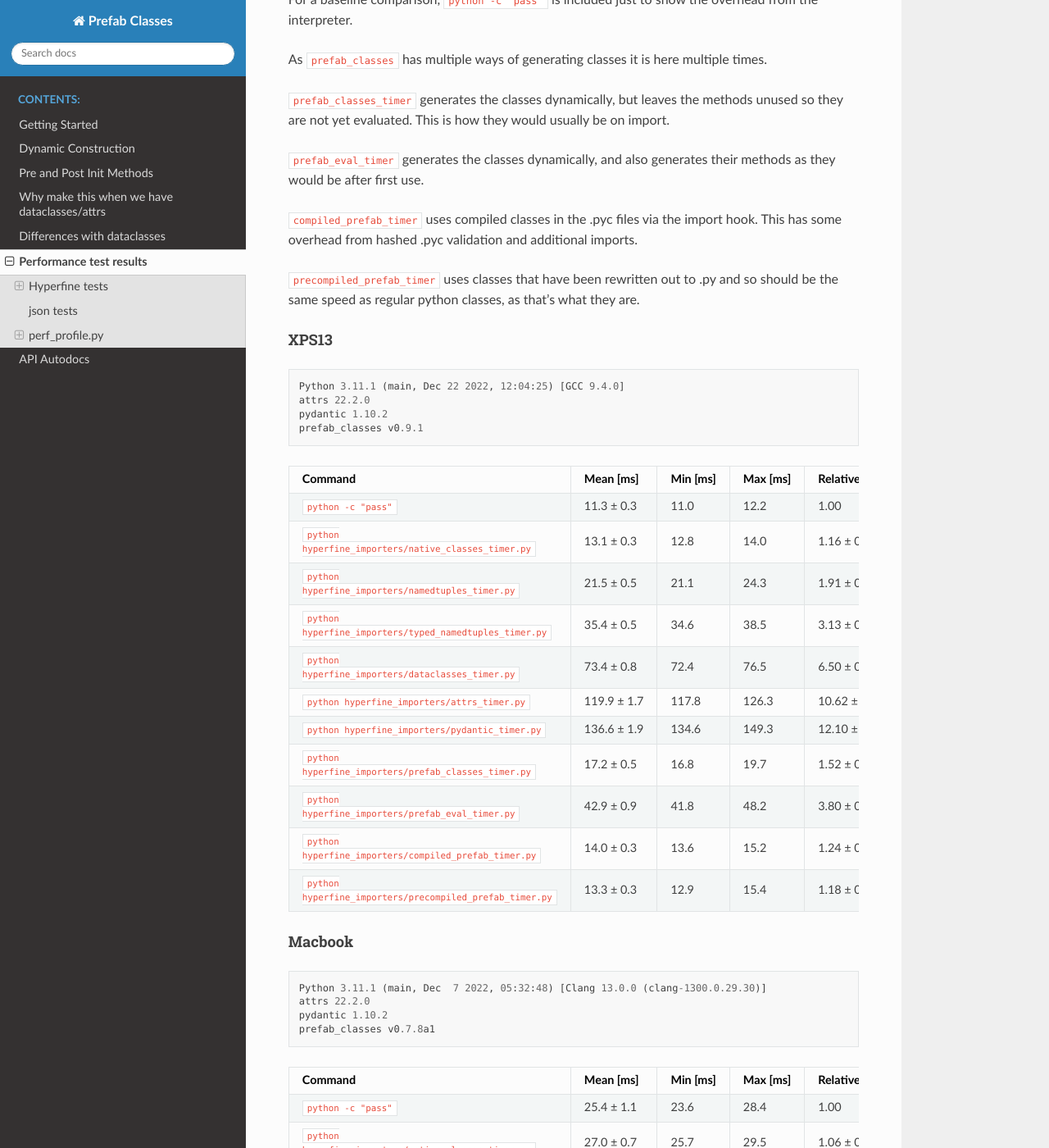
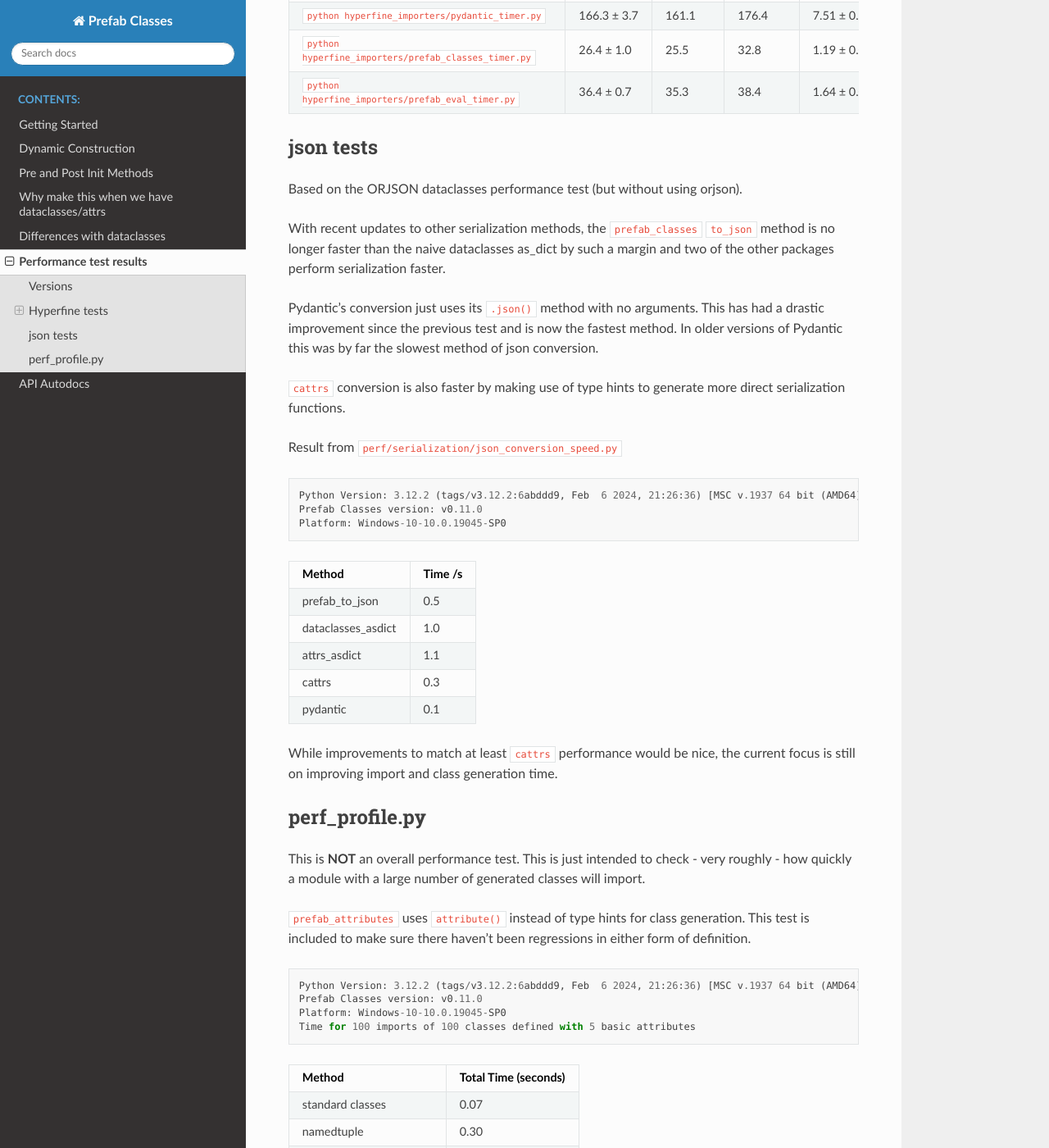
Before and after one commit to DavidCEllis/PrefabClasses, a Sphinx documentation site: the page built from docs/extra/performance_tests.md, in a window 1280 px wide and 1400 px high, scrolled down 2394 px. Shown: the whole window at 82% size. Built offline with Sphinx 7.4.7 and the Read the Docs theme 2.0.0, drawn with Linux system fonts in a browser that asks for light colours; some of the changed text lies outside the part shown.

Commit message:
Update and simplify performance tests

````diff
--- a/docs/extra/performance_tests.md
+++ b/docs/extra/performance_tests.md
@@ -1,8 +1,4 @@
 # Performance test results #
-
-> ** Note **
-> These tests were run on prefab_classes v0.9.1 and earlier
-> and will need to be rerun for v0.10.0.
 
 These tests compare prefab_classes with other modules that, as at least part of their
 feature set, handle writing class boilerplate. Some of these modules may have more
@@ -12,15 +8,23 @@
 Some tests are also run against `namedtuple` and `NamedTuple` along with handwritten
 classes.
 
-Tests are run on 2 different machines. They're not perfectly stable performance tests
-but they give some sense of the relative speeds. (I'd love to have more stability in
-the tests but that's not something I have experience in).
-
 Rough specs:
 ```
-XPS 13 9360 Laptop: Ubuntu 20.04 / Intel(R) Core(TM) i7-7500U CPU @ 2.70GHz / 16 GB 1867MHz LPDDR3
-2018 Macbook: MacOS 12.6 / 2.3 GHz Quad-Core Intel Core i5 / 8 GB 2133 MHz LPDDR3
+2023 Windows 10 Desktop: Intel i5-13600KF, Crucial P3 1TB PCIe M.2 2280 SSD
 ```
+
+## Versions ##
+
+| Software Package | Version Number |
+|:---|---:|
+| Python | 3.12.2 |
+| prefab_classes | 0.11.0 |
+| attrs | 23.2.0 |
+| cattrs | 23.2.3 |
+| pydantic | 2.6.4 |
+| pydantic_core | 2.16.3 |
+
+
 
 ## Hyperfine tests ##
 
@@ -34,50 +38,15 @@
 This just tests the overall time to launch python and import the module to be used
 for constructing classes. `python -c "pass"` used as a baseline.
 
-`collections` is imported for `namedtuple` and `typing` is imported for `NamedTuple`.
-
-The base launch time for python on the Macbook seemed to be significantly slower while
-subsequent import times were not affected as heavily. This makes the relative
-scaling significantly different between the two machines.
-
-#### XPS 13 ####
-
-```
-Python 3.11.1 (main, Dec 22 2022, 12:04:25) [GCC 9.4.0]
-attrs 22.2.0
-pydantic 1.10.2
-prefab_classes v0.9.1
-```
-
 | Command | Mean [ms] | Min [ms] | Max [ms] | Relative |
 |:---|---:|---:|---:|---:|
-| `python -c "pass"` | 11.3 ± 0.2 | 11.0 | 12.0 | 1.00 |
-| `python -c "import collections"` | 13.3 ± 0.2 | 13.0 | 14.0 | 1.18 ± 0.03 |
-| `python -c "import typing"` | 22.7 ± 0.6 | 22.1 | 25.9 | 2.01 ± 0.07 |
-| `python -c "import dataclasses"` | 30.2 ± 0.6 | 29.2 | 32.7 | 2.67 ± 0.07 |
-| `python -c "import attrs"` | 48.4 ± 0.8 | 47.4 | 51.8 | 4.28 ± 0.11 |
-| `python -c "import pydantic"` | 75.3 ± 0.9 | 74.2 | 78.6 | 6.66 ± 0.16 |
-| `python -c "import prefab_classes"` | 13.1 ± 0.2 | 12.8 | 13.6 | 1.16 ± 0.03 |
-
-
-#### Macbook ####
-
-```
-Python 3.11.1 (main, Dec  7 2022, 05:32:48) [Clang 13.0.0 (clang-1300.0.29.30)]
-attrs 22.2.0
-pydantic 1.10.2
-prefab_classes v0.9.1
-```
-
-| Command | Mean [ms] | Min [ms] | Max [ms] | Relative |
-|:---|---:|---:|---:|---:|
-| `python -c "pass"` | 25.5 ± 1.4 | 23.6 | 31.8 | 1.00 |
-| `python -c "import collections"` | 27.4 ± 0.8 | 25.8 | 30.3 | 1.07 ± 0.07 |
-| `python -c "import typing"` | 37.6 ± 0.6 | 36.3 | 39.6 | 1.47 ± 0.08 |
-| `python -c "import dataclasses"` | 45.3 ± 1.1 | 43.7 | 50.7 | 1.78 ± 0.11 |
-| `python -c "import attrs"` | 63.7 ± 1.0 | 62.0 | 67.2 | 2.49 ± 0.14 |
-| `python -c "import pydantic"` | 98.3 ± 2.4 | 94.3 | 111.0 | 3.85 ± 0.23 |
-| `python -c "import prefab_classes"` | 27.0 ± 1.0 | 25.3 | 32.3 | 1.06 ± 0.07 |
+| `python -c "pass"` | 22.2 ± 0.6 | 21.1 | 24.8 | 1.00 |
+| `python -c "from prefab_classes import prefab"` | 24.3 ± 0.5 | 23.6 | 26.5 | 1.09 ± 0.04 |
+| `python -c "from collections import namedtuple"` | 23.7 ± 0.6 | 22.9 | 27.8 | 1.07 ± 0.04 |
+| `python -c "from typing import NamedTuple"` | 31.3 ± 0.6 | 30.5 | 34.8 | 1.41 ± 0.05 |
+| `python -c "from dataclasses import dataclass"` | 38.2 ± 0.6 | 37.1 | 40.8 | 1.72 ± 0.05 |
+| `python -c "from attrs import define"` | 51.5 ± 0.7 | 50.5 | 54.3 | 2.32 ± 0.07 |
+| `python -c "from pydantic import BaseModel"` | 68.4 ± 2.0 | 65.9 | 76.5 | 3.09 ± 0.13 |
 
 
 ### Class Contruction ###
@@ -111,96 +80,52 @@
 `prefab_eval_timer` generates the classes dynamically, and also generates their
 methods as they would be after first use.
 
-`compiled_prefab_timer` uses compiled classes in the .pyc files via the import
-hook. This has some overhead from hashed .pyc validation and additional imports.
-
-`precompiled_prefab_timer` uses classes that have been rewritten out to .py and so
-should be the same speed as regular python classes, as that's what they are.
-
-#### XPS13 ####
-
-```
-Python 3.11.1 (main, Dec 22 2022, 12:04:25) [GCC 9.4.0]
-attrs 22.2.0
-pydantic 1.10.2
-prefab_classes v0.9.1
-```
-
 | Command | Mean [ms] | Min [ms] | Max [ms] | Relative |
 |:---|---:|---:|---:|---:|
-| `python -c "pass"` | 11.3 ± 0.3 | 11.0 | 12.2 | 1.00 |
-| `python hyperfine_importers/native_classes_timer.py` | 13.1 ± 0.3 | 12.8 | 14.0 | 1.16 ± 0.03 |
-| `python hyperfine_importers/namedtuples_timer.py` | 21.5 ± 0.5 | 21.1 | 24.3 | 1.91 ± 0.06 |
-| `python hyperfine_importers/typed_namedtuples_timer.py` | 35.4 ± 0.5 | 34.6 | 38.5 | 3.13 ± 0.08 |
-| `python hyperfine_importers/dataclasses_timer.py` | 73.4 ± 0.8 | 72.4 | 76.5 | 6.50 ± 0.16 |
-| `python hyperfine_importers/attrs_timer.py` | 119.9 ± 1.7 | 117.8 | 126.3 | 10.62 ± 0.28 |
-| `python hyperfine_importers/pydantic_timer.py` | 136.6 ± 1.9 | 134.6 | 149.3 | 12.10 ± 0.32 |
-| `python hyperfine_importers/prefab_classes_timer.py` | 17.2 ± 0.5 | 16.8 | 19.7 | 1.52 ± 0.06 |
-| `python hyperfine_importers/prefab_eval_timer.py` | 42.9 ± 0.9 | 41.8 | 48.2 | 3.80 ± 0.12 |
-| `python hyperfine_importers/compiled_prefab_timer.py` | 14.0 ± 0.3 | 13.6 | 15.2 | 1.24 ± 0.04 |
-| `python hyperfine_importers/precompiled_prefab_timer.py` | 13.3 ± 0.3 | 12.9 | 15.4 | 1.18 ± 0.04 |
-
-
-#### Macbook ####
-
-```
-Python 3.11.1 (main, Dec  7 2022, 05:32:48) [Clang 13.0.0 (clang-1300.0.29.30)]
-attrs 22.2.0
-pydantic 1.10.2
-prefab_classes v0.7.8a1
-```
-
-| Command | Mean [ms] | Min [ms] | Max [ms] | Relative |
-|:---|---:|---:|---:|---:|
-| `python -c "pass"` | 25.4 ± 1.1 | 23.6 | 28.4 | 1.00 |
-| `python hyperfine_importers/native_classes_timer.py` | 27.0 ± 0.7 | 25.7 | 29.5 | 1.06 ± 0.05 |
-| `python hyperfine_importers/namedtuples_timer.py` | 35.6 ± 1.4 | 33.2 | 42.2 | 1.40 ± 0.08 |
-| `python hyperfine_importers/typed_namedtuples_timer.py` | 49.4 ± 1.6 | 47.0 | 57.6 | 1.95 ± 0.10 |
-| `python hyperfine_importers/dataclasses_timer.py` | 84.7 ± 0.9 | 83.0 | 87.7 | 3.34 ± 0.15 |
-| `python hyperfine_importers/attrs_timer.py` | 127.7 ± 1.4 | 125.4 | 134.9 | 5.03 ± 0.22 |
-| `python hyperfine_importers/pydantic_timer.py` | 147.5 ± 2.8 | 143.6 | 160.9 | 5.82 ± 0.27 |
-| `python hyperfine_importers/prefab_classes_timer.py` | 31.0 ± 0.9 | 29.2 | 35.0 | 1.22 ± 0.06 |
-| `python hyperfine_importers/prefab_eval_timer.py` | 53.8 ± 1.0 | 51.7 | 55.7 | 2.12 ± 0.10 |
-| `python hyperfine_importers/compiled_prefab_timer.py` | 27.9 ± 0.7 | 26.4 | 29.7 | 1.10 ± 0.05 |
-| `python hyperfine_importers/precompiled_prefab_timer.py` | 27.2 ± 0.8 | 25.4 | 30.4 | 1.07 ± 0.06 |
+| `python -c "pass"` | 22.2 ± 0.8 | 20.9 | 26.2 | 1.00 |
+| `python hyperfine_importers/native_classes_timer.py` | 23.1 ± 0.4 | 22.4 | 25.9 | 1.04 ± 0.04 |
+| `python hyperfine_importers/namedtuples_timer.py` | 27.9 ± 0.5 | 27.0 | 29.8 | 1.26 ± 0.05 |
+| `python hyperfine_importers/typed_namedtuples_timer.py` | 37.2 ± 0.6 | 36.3 | 39.8 | 1.68 ± 0.07 |
+| `python hyperfine_importers/dataclasses_timer.py` | 60.0 ± 1.0 | 58.1 | 63.3 | 2.71 ± 0.11 |
+| `python hyperfine_importers/attrs_timer.py` | 89.9 ± 1.1 | 87.8 | 95.1 | 4.06 ± 0.16 |
+| `python hyperfine_importers/pydantic_timer.py` | 166.3 ± 3.7 | 161.1 | 176.4 | 7.51 ± 0.32 |
+| `python hyperfine_importers/prefab_classes_timer.py` | 26.4 ± 1.0 | 25.5 | 32.8 | 1.19 ± 0.06 |
+| `python hyperfine_importers/prefab_eval_timer.py` | 36.4 ± 0.7 | 35.3 | 38.4 | 1.64 ± 0.07 |
 
 
 ## json tests ##
 
 Based on the ORJSON dataclasses performance test (but without using orjson).
 
-Initially the to_json function was slower than creating a new encoder using as_dict,
-the funcs module has been modified to make to_json faster.
+With recent updates to other serialization methods, the `prefab_classes` `to_json` method
+is no longer faster than the naive dataclasses as_dict by such a margin and two of the
+other packages perform serialization faster.
 
-Pydantic's conversion just uses its `.json()` method with no arguments. I'm not sure
-why this is slow, but I assume there is a faster method if you're more familiar
-with Pydantic.
+Pydantic's conversion just uses its `.json()` method with no arguments. This has had
+a drastic improvement since the previous test and is now the fastest method. In older versions
+of Pydantic this was by far the slowest method of json conversion.
 
-The `dataclasses_naive` method is simply calling `asdict` on the main object before
-serialization, the `dataclasses_cache` method is essentially the `prefab_as_dict`
-function written specifically for dataclasses.
-
-`cattrs` conversion is consistently slightly faster. It is a more comprehensive serialization
-module
+`cattrs` conversion is also faster by making use of type hints to generate more direct
+serialization functions.
 
 Result from `perf/serialization/json_conversion_speed.py`
 
 ```
-Python Version: 3.11.1 (main, Dec  7 2022, 05:32:48) [Clang 13.0.0 (clang-1300.0.29.30)]
-Prefab Classes version: v0.8.4a1
-Platform: macOS-12.6-x86_64-i386-64bit
+Python Version: 3.12.2 (tags/v3.12.2:6abddd9, Feb  6 2024, 21:26:36) [MSC v.1937 64 bit (AMD64)]
+Prefab Classes version: v0.11.0
+Platform: Windows-10-10.0.19045-SP0
 ```
 
-| Method            | Time /s |
-|-------------------|---------|
-| prefab_as_dict    |     1.4 |
-| prefab_to_json    |     1.4 |
-| dataclasses_naive |     4.7 |
-| dataclasses_cache |     1.4 |
-| attrs_asdict      |     3.4 |
-| cattrs            |     1.3 |
-| pydantic          |     9.2 |
+| Method             | Time /s |
+|--------------------|---------|
+| prefab_to_json     |     0.5 |
+| dataclasses_asdict |     1.0 |
+| attrs_asdict       |     1.1 |
+| cattrs             |     0.3 |
+| pydantic           |     0.1 |
 
+While improvements to match at least `cattrs` performance would be nice,
+the current focus is still on improving import and class generation time.
 
 ## perf_profile.py ##
 
@@ -208,65 +133,29 @@
 very roughly - how quickly a module with a large number of generated classes
 will import.
 
-These test results do not include the time for the initial .pyc compilation of the
-test file.
-
-These tests are just run on the 2018 Macbook Pro I've been using for development:
-2.3 GHz Quad-Core Intel Core i5 / 8 GB 2133 MHz LPDDR3
-
-### v0.7.7 ###
+`prefab_attributes` uses `attribute()` instead of type hints for class generation.
+This test is included to make sure there haven't been regressions in either form of
+definition.
 
 ```
-Python Version: 3.11.1 (main, Dec  7 2022, 05:32:48) [Clang 13.0.0 (clang-1300.0.29.30)]
-Prefab Classes version: v0.7.7
-Platform: macOS-12.6-x86_64-i386-64bit
-Initial compilation time EXCLUDED
+Python Version: 3.12.2 (tags/v3.12.2:6abddd9, Feb  6 2024, 21:26:36) [MSC v.1937 64 bit (AMD64)]
+Prefab Classes version: v0.11.0
+Platform: Windows-10-10.0.19045-SP0
 Time for 100 imports of 100 classes defined with 5 basic attributes
 ```
 
 | Method | Total Time (seconds) |
 | --- | --- |
-| standard classes | 0.15 |
-| namedtuple | 0.76 |
-| NamedTuple | 1.25 |
-| dataclasses | 3.91 |
-| attrs 22.2.0 | 6.40 |
-| pydantic 1.10.2 | 5.22 |
-| dabeaz/cluegen | 0.17 |
-| dabeaz/cluegen_eval | 2.01 |
-| dabeaz/dataklasses | 0.19 |
-| dabeaz/dataklasses_eval | 0.22 |
-| prefab v0.7.7 | 0.33 |
-| prefab_attributes v0.7.7 | 0.32 |
-| prefab_eval v0.7.7 | 2.59 |
-| compiled_prefab v0.7.7 | 0.16 |
-| compiled_prefab_nocache v0.7.7 | 7.81 |
-
-
-### v0.7.5a4 ###
-
-```
-Python Version: 3.11.0 (main, Oct 26 2022, 01:05:56) [Clang 13.0.0 (clang-1300.0.29.30)]
-Prefab Classes version: v0.7.5a4
-Platform: macOS-12.6-x86_64-i386-64bit
-Initial compilation time EXCLUDED
-Time for 100 imports of 100 classes defined with 5 basic attributes
-```
-
-| Method | Total Time (seconds) |
-| --- | --- |
-| standard classes | 0.15 |
-| namedtuple | 0.71 |
-| NamedTuple | 1.22 |
-| dataclasses | 4.13 |
-| attrs 22.1.0 | 6.25 |
-| pydantic 1.10.2 | 5.50 |
-| dabeaz/cluegen | 0.18 |
-| dabeaz/cluegen_eval | 2.19 |
-| dabeaz/dataklasses | 0.21 |
-| dabeaz/dataklasses_eval | 0.20 |
-| prefab v0.7.5a4 | 0.35 |
-| prefab_attributes v0.7.5a4 | 0.36 |
-| prefab_eval v0.7.5a4 | 2.69 |
-| compiled_prefab v0.7.5a4 | 0.16 |
-| compiled_prefab_nocache v0.7.5a4 | 8.16 |
+| standard classes | 0.07 |
+| namedtuple | 0.30 |
+| NamedTuple | 0.47 |
+| dataclasses | 1.92 |
+| attrs 23.2.0 | 3.53 |
+| pydantic 2.6.4 | 4.12 |
+| dabeaz/cluegen | 0.09 |
+| dabeaz/cluegen_eval | 0.86 |
+| dabeaz/dataklasses | 0.10 |
+| dabeaz/dataklasses_eval | 0.10 |
+| prefab v0.11.0 | 0.14 |
+| prefab_attributes v0.11.0 | 0.14 |
+| prefab_eval v0.11.0 | 1.04 |
````
Also changed, not shown: 4 other files.
